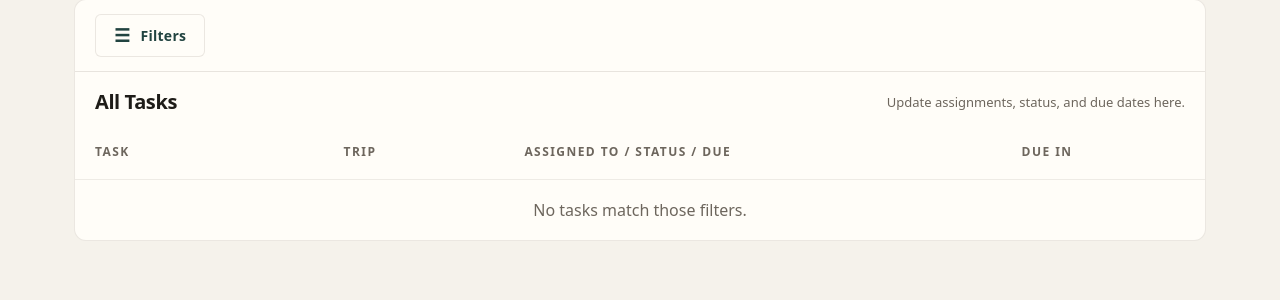
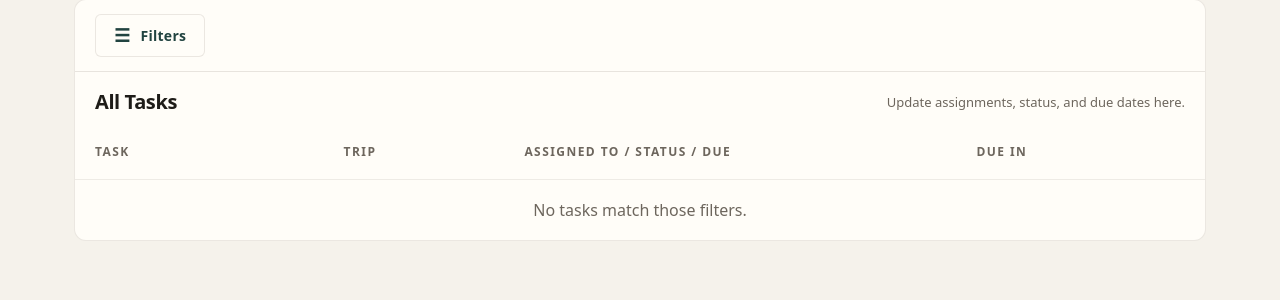
Before and after one commit to zero650/Legit-Dashboard, a Django app: page /tasks/ in a window 1280 px wide. Shown: the part 316-616 px from the top of the page. Run offline with Django 5.2, Linux system fonts and the light colour scheme; the visitor is signed in with stand-in values (Sample User, id 1); data comes from the database, SQL or seed files in the repository; data that the repository does not hold is empty; parts of the project's set-up code (start-up, migrations or seed data) failed here and were passed over.

Commit message:
Fix task due-in column spacing

```diff
--- a/trips/templates/trips/task_list.html
+++ b/trips/templates/trips/task_list.html
@@ -65,18 +65,20 @@
 
     .task-table th:nth-child(3),
     .task-table td:nth-child(3) {
-      width: 44%;
+      width: 40%;
     }
 
     .task-table th:nth-child(4),
     .task-table td:nth-child(4) {
-      width: 10%;
-      white-space: nowrap;
+      width: 14%;
+      overflow-wrap: normal;
+      white-space: normal;
     }
 
     .task-table th:nth-child(5),
     .task-table td:nth-child(5) {
       width: 8%;
+      text-align: right;
       white-space: nowrap;
     }
 
```
